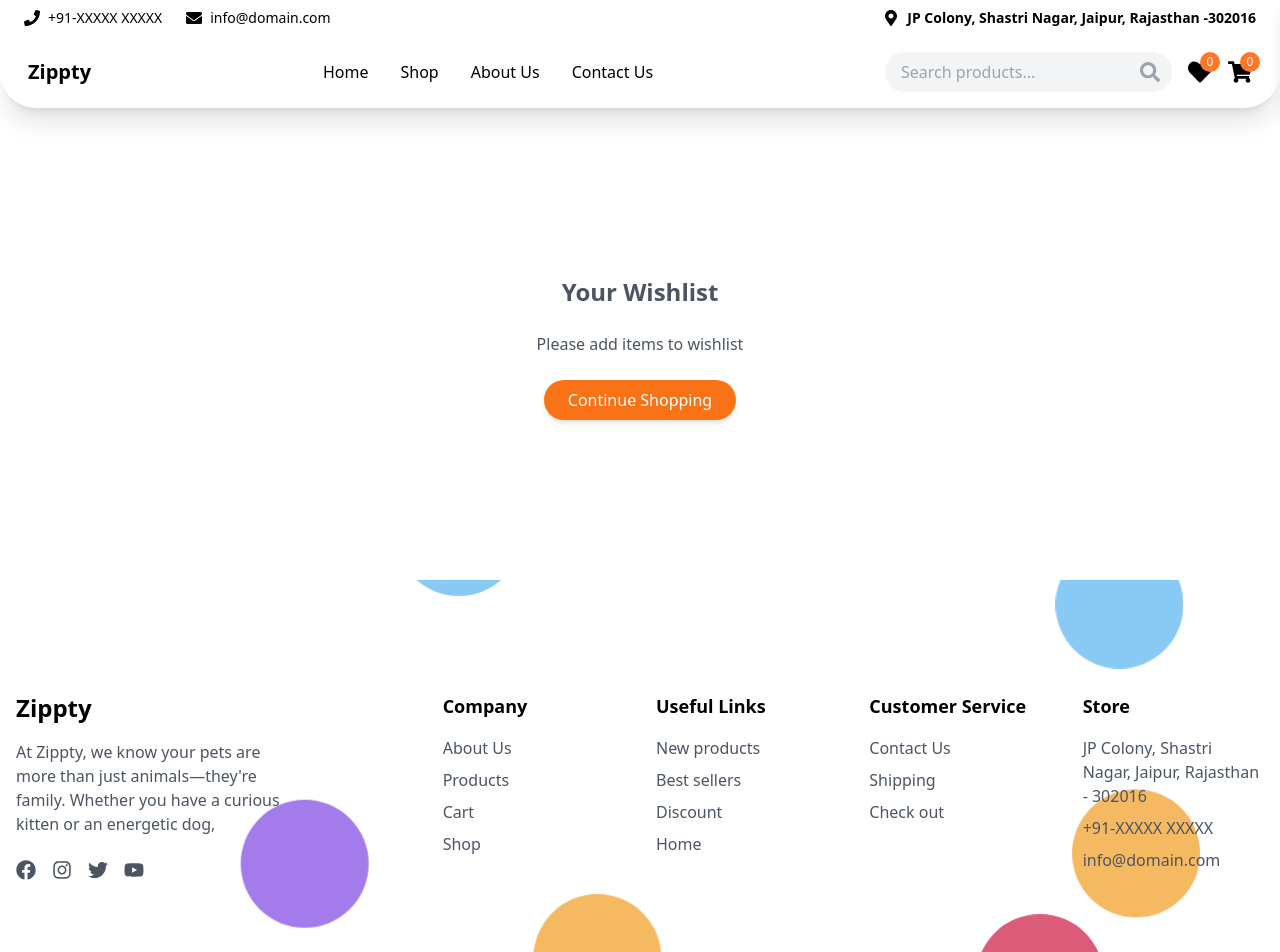
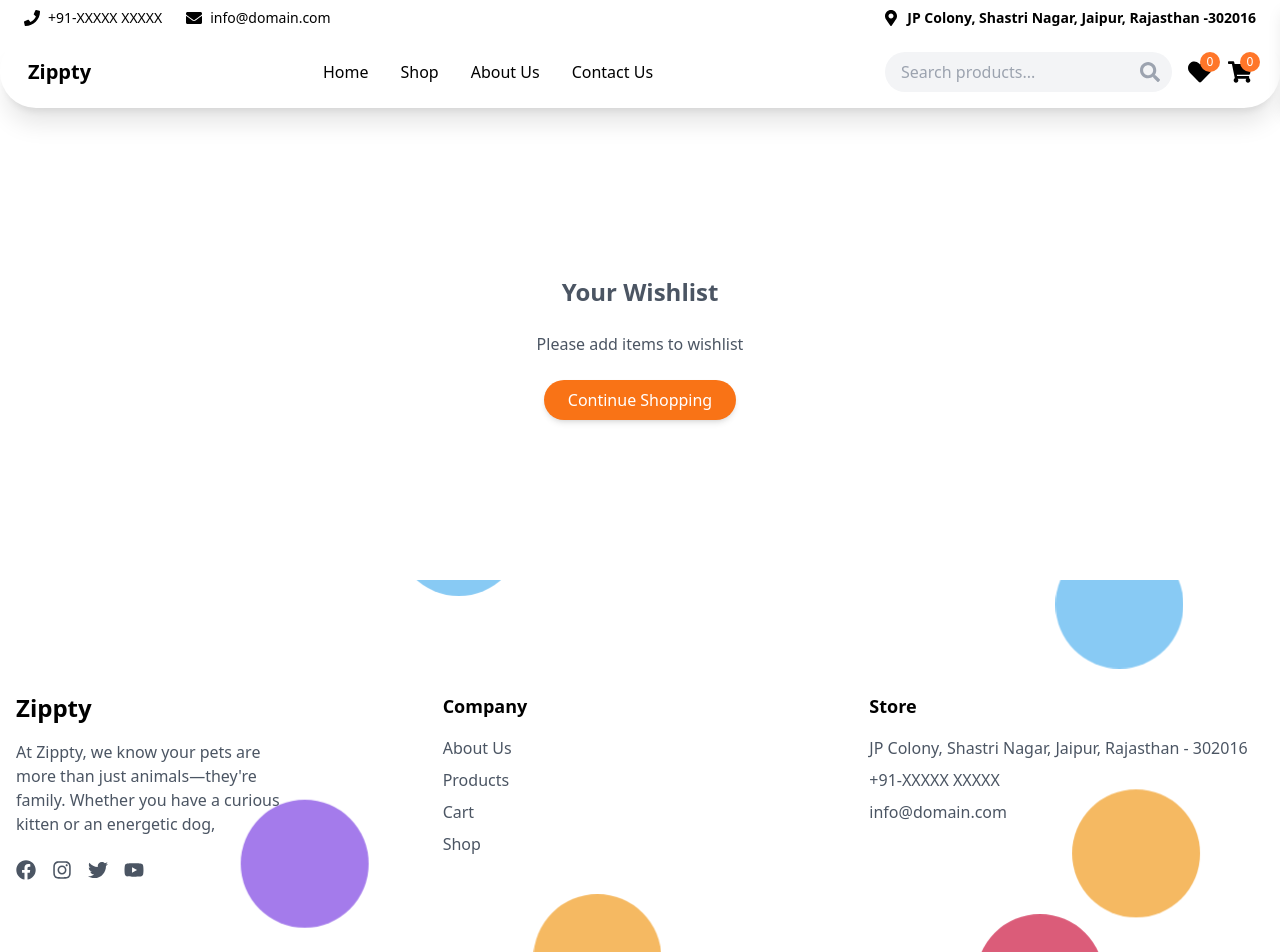
Before and after one commit to remeessalam/zippty, a React (Create React App) app: page /wishlist in a window 1280 px wide. Shown: the top 952 px of the page. Built offline with nearby package versions, Linux system fonts and the light colour scheme.

Commit message:
removed catergory and unwanted link's

```diff
--- a/src/Layout/Footer.jsx
+++ b/src/Layout/Footer.jsx
@@ -85,9 +85,9 @@
       </div>
 
       <div className="container mx-auto px-4 relative z-10">
-        <div className="grid grid-cols-1 md:grid-cols-2 lg:grid-cols-6 gap-8">
+        <div className="grid grid-cols-1 md:grid-cols-2 lg:grid-cols-3 gap-8">
           {/* Company Info */}
-          <div className="lg:col-span-2">
+          <div className="">
             <h2 className="text-2xl font-bold mb-4">Zippty</h2>
             <p className="text-gray-600 mb-6 max-w-[18rem]">
               At Zippty, we know your pets are more than just animals—they're
@@ -110,7 +110,7 @@
           </div>
 
           {/* Company Links */}
-          <div>
+          <div className="flex flex-col items-start">
             <h3 className="font-semibold text-lg mb-4">Company</h3>
             <ul className="space-y-2">
               <li>
@@ -143,7 +143,7 @@
           </div>
 
           {/* Useful Links */}
-          <div>
+          {/* <div>
             <h3 className="font-semibold text-lg mb-4">Useful Links</h3>
             <ul className="space-y-2">
               <li>
@@ -167,8 +167,8 @@
                 </aLink>
               </li>
             </ul>
-          </div>
-          <div>
+          </div> */}
+          {/* <div>
             <h3 className="font-semibold text-lg mb-4">Customer Service</h3>
             <ul className="space-y-2">
               <li>
@@ -187,7 +187,7 @@
                 </Link>
               </li>
             </ul>
-          </div>
+          </div> */}
 
           {/* Store Info */}
           <div>
--- a/src/Pages/HomePage.jsx
+++ b/src/Pages/HomePage.jsx
@@ -19,7 +19,7 @@
   return (
     <div>
       <Banner bannerDetails={homeBannerDetails} />
-      <CategorySlider />
+      {/* <CategorySlider /> */}
       <FeaturedProducts />
       <HomeAbout />
       <div>
--- a/src/Pages/ProductDetails.jsx
+++ b/src/Pages/ProductDetails.jsx
@@ -46,7 +46,7 @@
   return (
     <div>
       <Banner bannerDetails={aboutBannerDetails} />
-      <CategorySlider />
+      {/* <CategorySlider /> */}
 
       <div className=" gap-8 wrapper">
         {/* Left Sidebar */}
--- a/src/Pages/ProductsPage.jsx
+++ b/src/Pages/ProductsPage.jsx
@@ -14,7 +14,7 @@
   return (
     <div>
       <Banner bannerDetails={aboutBannerDetails} />
-      <CategorySlider />
+      {/* <CategorySlider /> */}
       <AllProducts />
       <TwoDogs />
     </div>
```
